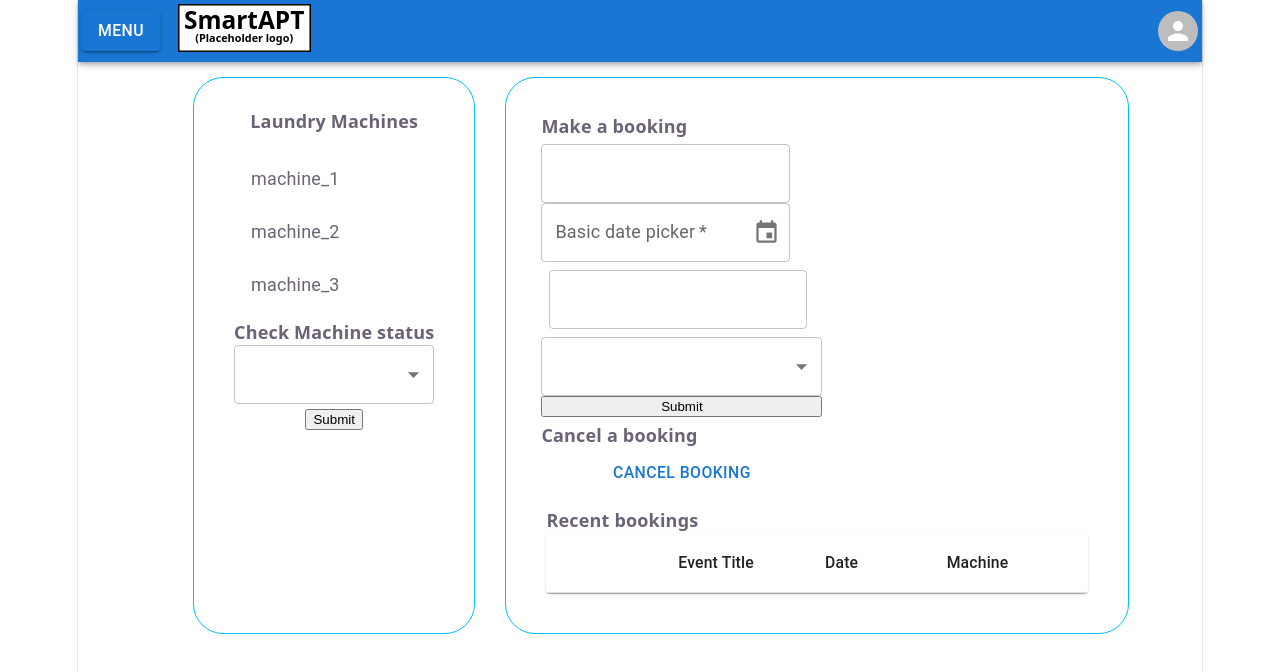
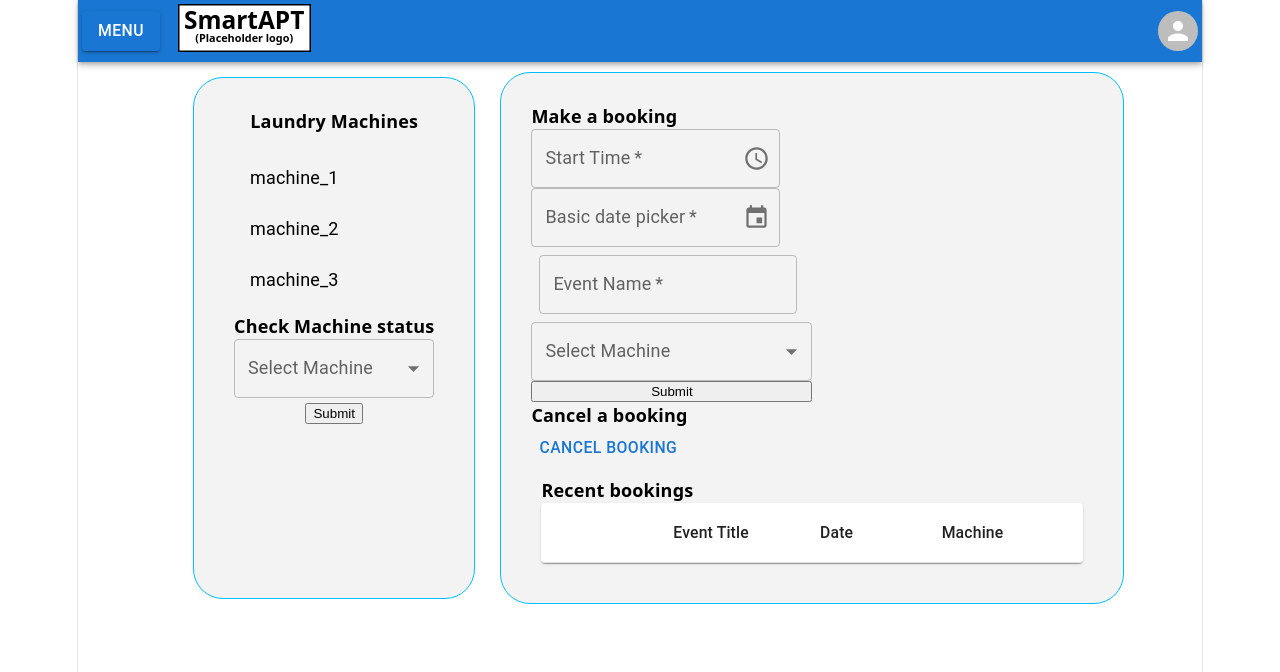
Before and after one commit to SevereWXJames/dormitory-managment-project, a React (Vite) app in the folder frontend/: page /facilities in a window 1280 px wide. Shown: the top 672 px of the page. Built offline with nearby package versions, Linux system fonts and the light colour scheme.

Commit message:
Fixed styling issues

```diff
--- a/frontend/src/App.css
+++ b/frontend/src/App.css
@@ -205,6 +205,8 @@
     border: 1px solid deepskyblue;
     border-radius: 30px;
     margin: 15px;
+    background-color: #f3f3f3;
+    color: black;
 }
 
 .laundryBookingsPage .machineList > * {
@@ -218,13 +220,13 @@
     align-self: flex-start;
     text-align: left;
     width: 50%;
+    margin: 10px;
 }
 
-.laundryBookingsPage .bookingForm > * {
+.bookingsColumn .bookingForm > * {
     display: flex;
     flex-direction: column;
     align-self: flex-start;
-    margin: 5px;
     width: 50%
 }
 
--- a/frontend/src/components/residents/laundryBookings/MachineButtons.tsx
+++ b/frontend/src/components/residents/laundryBookings/MachineButtons.tsx
@@ -21,7 +21,6 @@ export function MachineButtons({machine_ids, onClick}: MachineButtonsProps) {
                 return (
                     <ListItemButton
                         key={id}
-                        sx={{border: '1px solid white'}}
                         onClick={() => onClick(id)}>
                         <ListItemText primary={id}/>
                     </ListItemButton>)
--- a/frontend/src/components/residents/laundryBookings/reservationForm/BasicTimePicker.tsx
+++ b/frontend/src/components/residents/laundryBookings/reservationForm/BasicTimePicker.tsx
@@ -6,20 +6,26 @@ import dayjs from "dayjs";
 
 export type BasicTimePickerProps = {
     label: string
-    onChange: (value: Dayjs | null)=>void
+    onChange: (value: Dayjs | null) => void
 }
 
 export default function BasicTimePicker({label, onChange}: BasicTimePickerProps) {
     return (
         <LocalizationProvider dateAdapter={AdapterDayjs}>
-                <TimePicker label={label}
-                            minTime={dayjs().hour(7).minute(0)}
-                            maxTime={dayjs().hour(18).minute(0)}
-                            slotProps={{textField: {required: true,}}}
-                            sx={{'& .MuiInputLabel-root': {color: 'white'},
-                                '& .MuiPickersInputBase-colorPrimary': {color: 'white'},
-                                '& .MuiButtonBase-root': {color: 'white'}}}
-                onChange={onChange}/>
+            <TimePicker label={label}
+                        minTime={dayjs().hour(7).minute(0)}
+                        maxTime={dayjs().hour(18).minute(0)}
+                        slotProps={{
+                            textField: {
+                                required: true,
+                                sx: {
+                                    '& .MuiOutlinedInput-root': {
+                                        backgroundColor: 'white',
+                                    },
+                                },
+                            }
+                        }}
+                        onChange={onChange}/>
         </LocalizationProvider>
     );
 }
--- a/frontend/src/components/residents/laundryBookings/reservationForm/MachineMenu.tsx
+++ b/frontend/src/components/residents/laundryBookings/reservationForm/MachineMenu.tsx
@@ -21,21 +21,16 @@ export type MachineMenuProps = {
 
 export default function MachineMenu({machine, handleChange}: MachineMenuProps) {
     return (
-        <Box sx={{ minWidth: 120 }}>
+        <Box sx={{ minWidth: 120}}>
             <FormControl fullWidth>
-                <InputLabel id="demo-simple-select-label"
-                            sx={{ color: 'white' }}>Select Machine</InputLabel>
+                <InputLabel id="demo-simple-select-label">Select Machine</InputLabel>
                 <Select
                     labelId="demo-simple-select-label"
                     id="demo-simple-select"
                     required
                     value={machine}
                     label="Machine Options"
-                    onChange={handleChange}
-                    sx={{
-                        color: 'white',
-                    }}
-                >
+                    onChange={handleChange}>
                     <MenuItem value={"machine_1"}>Machine 1</MenuItem>
                     <MenuItem value={"machine_2"}>Machine 2</MenuItem>
                     <MenuItem value={"machine_3"}>Machine 3</MenuItem>
--- a/frontend/src/components/residents/laundryBookings/reservationForm/ReservationForm.tsx
+++ b/frontend/src/components/residents/laundryBookings/reservationForm/ReservationForm.tsx
@@ -1,7 +1,7 @@
 import { Box, TextField } from "@mui/material";
 import BasicTimePicker from "./BasicTimePicker";
 import MachineMenu from "./MachineMenu";
-import { whiteInputSx } from "./reservationStyles";
+// import { whiteInputSx } from "./reservationStyles";
 import {useReservationForm} from "./useReservationForm";
 import BasicDatePicker from "./DatePicker.tsx";
 
@@ -34,7 +34,6 @@ export function ReservationForm() {
                     label="Event Name"
                     defaultValue=""
                     onChange={(e) => setEventName(e.target.value)}
-                    sx={whiteInputSx}
                 />
             </Box>
             <MachineMenu machine={machine} handleChange={handleMachineChange} />
@@ -42,57 +41,3 @@ export function ReservationForm() {
         </div>
     );
 }
-
-
-// import BasicTimePicker from "./BasicTimePicker.tsx";
-// import {Box, TextField} from "@mui/material";
-// import MachineMenu from "./MachineMenu.tsx";
-// import type {Dayjs} from "dayjs";
-// import {useState} from "react";
-// import {useDispatch} from "react-redux";
-// import {addBooking} from "../../../../context/residents/bookingsSlice.ts";
-// import type {Booking} from "../../../../context/residents/bookingsSlice.ts";
-// import type {SelectChangeEvent} from "@mui/material/Select";
-//
-// export function ReservationForm() {
-//     const [eventName, setEventName] = useState("");
-//     const [startTime, setStartTime] = useState<Dayjs | null>(null);
-//     const [machine, setMachine] = useState('');
-//
-//     const dispatch = useDispatch();
-//     const handleChange = (event: SelectChangeEvent) => {
-//         setMachine(event.target.value as string);
-//     };
-//
-//     const handleSubmit = () => {
-//         console.log(eventName, startTime);
-//         // dispatch your action here
-//         const booking: Booking = {
-//             _id: "booking_id_1", serviceId: machine, booked: true,
-//             bookedBy: "user_id_1",
-//             startTime: startTime
-//         };
-//         dispatch(addBooking(booking));
-//     };
-//
-//     return (
-//         <div>
-//             <Box component="form" sx={{'& .MuiTextField-root': {m: 1, width: '25ch'}}}
-//                  noValidate
-//                  autoComplete="off">
-//                 <BasicTimePicker label={"Start Time"}
-//                                  onChange={(val) => setStartTime(val)}/>
-//                 <TextField required id="outlined-required" label="Required"
-//                            defaultValue="event-name"
-//                            onChange={(e) => setEventName(e.target.value)}
-//                            sx={{
-//                                '& .MuiInputBase-input': {color: 'white'},
-//                                '& .MuiInputLabel-root': {color: 'white'},
-//                                '& .MuiOutlinedInput-Input': {color: 'white'}
-//                            }}/>
-//             </Box>
-//             <MachineMenu machine={machine} handleChange={handleChange}/>
-//             <button onClick={handleSubmit}>Submit</button>
-//         </div>
-//     )
-// }
--- a/frontend/src/components/residents/laundryBookings/reservationForm/reservationStyles.tsx
+++ /dev/null
@@ -1,5 +0,0 @@
-export const whiteInputSx = {
-    '& .MuiInputBase-input': { color: 'white' },
-    '& .MuiInputLabel-root': { color: 'white' },
-    '& .MuiOutlinedInput-Input': { color: 'white' },
-};
--- a/frontend/src/pages/common/residents/dashboard/dynamic/LaundryBookingsPage.tsx
+++ b/frontend/src/pages/common/residents/dashboard/dynamic/LaundryBookingsPage.tsx
@@ -48,9 +48,12 @@ export function LaundryBookingsPage() {
                         <div className={"bookingForm"}>
                             <strong>Make a booking</strong>
                             <ReservationForm/>
+                        </div>
+                        <div className={"cancel-booking"}>
                             <strong>Cancel a booking</strong>
                             <CancelBookingButton/>
                         </div>
+
                         <div className={"tables"}>
                             <div className={"recentBookings"}>
                                 <strong>Recent bookings</strong>
```
